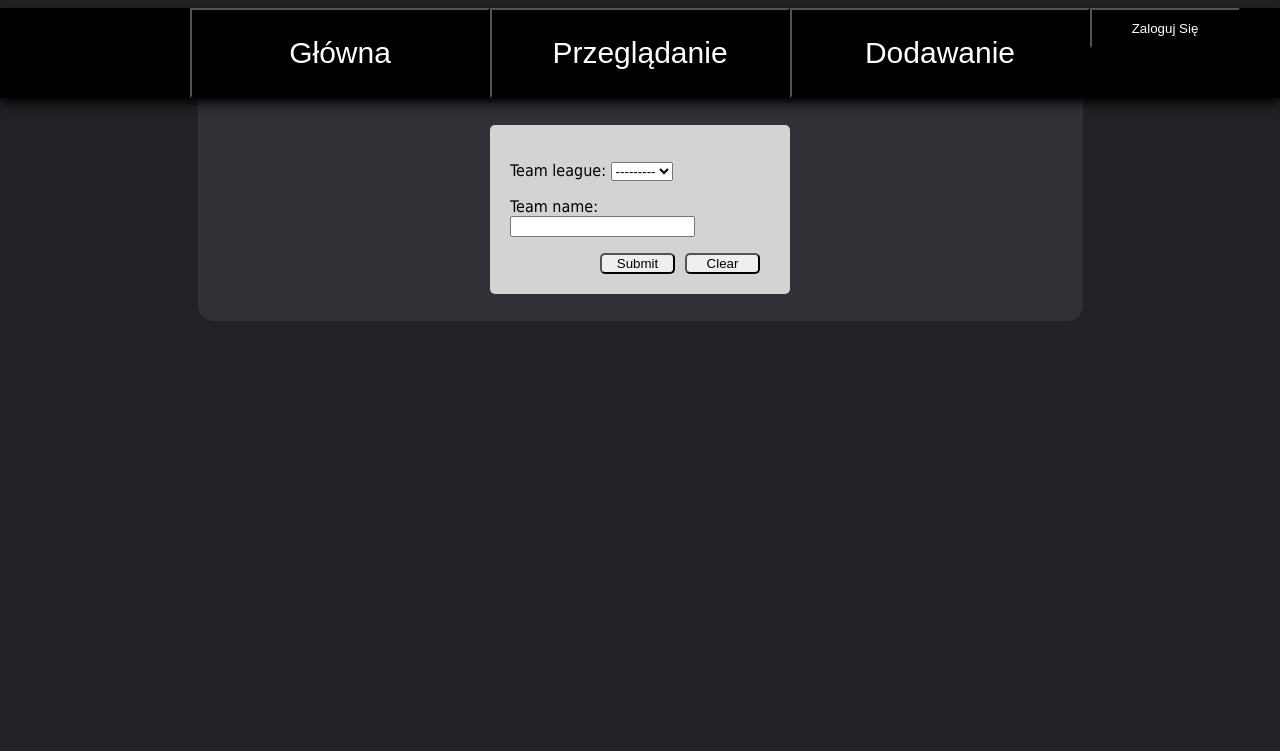
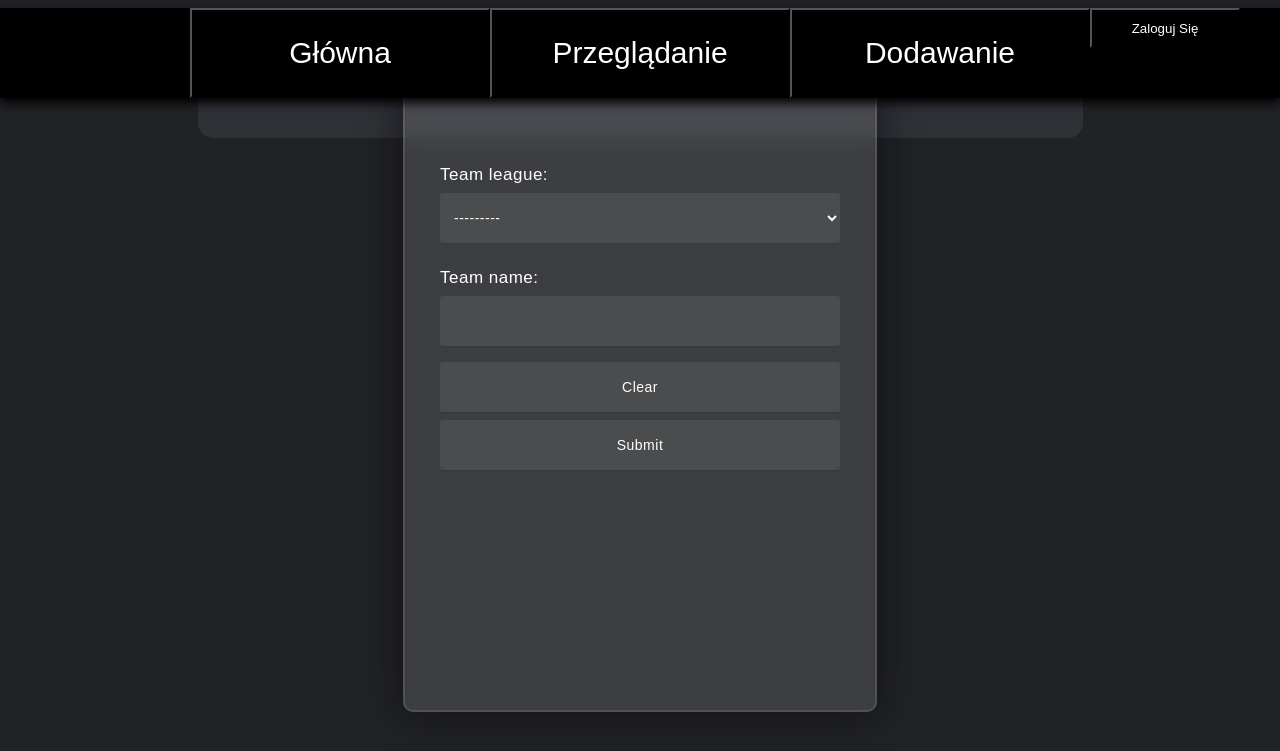
Before and after one commit to dzikus13/league, a Django app: page /add_team in a window 1280 px wide. Shown: the top 751 px of the page. Run offline with Django 4.2, Linux system fonts and the light colour scheme; data that the repository does not hold is empty.

Commit message:
Making The Forms Works

```diff
--- a/league/manager/static/css/style13.css
+++ b/league/manager/static/css/style14.css
@@ -87,25 +87,6 @@ html, body
 	margin:auto;
 }
 
-.form_box
-{
-	overflow:auto;
-	width:260px;
-	min-height:100px;
-	background-color:#d3d3d3;
-	text-align:left;
-	padding-top:20px;
-	padding-bottom:20px;
-	margin:auto;
-	margin-top:7px;
-	margin-bottom:7px;
-	color:black;
-	position:relative;
-	border-radius:5px;
-	padding-left:20px;
-	padding-right:20px;
-}
-
 ::-webkit-scrollbar
 {
     width:10px;
@@ -113,7 +94,7 @@ html, body
 
 ::-webkit-scrollbar-track
 {
-    background:black;
+    background:#2a2a2a;
 }
 
 ::-webkit-scrollbar-thumb
@@ -123,7 +104,7 @@ html, body
 
 ::-webkit-scrollbar-thumb:hover
 {
-    background: #90ee90;
+    background: #656565;
 }
 
 a
@@ -250,86 +231,103 @@ table, tr, th, td
 }
 
 /* ADD FORMS */
-
-select:focus{
-    box-shadow: 0 0 10px 100px #fff inset;
-    border-color: #90ee90;
-   	border-radius:15px;
-   	border-width:2px;
-    outline:none;
+@keyframes form_clear_button {
+  from {background-color: rgba(255,255,255,0.07);}
+  to {background-color: #db544b;color:black;}
+}
+@keyframes form_submit_button {
+  from {background-color: rgba(255,255,255,0.07);}
+  to {background-color: #90ee90;color:black;}
+}
+.form_box
+{
+    height: 520px;
+    width: 400px;
+    background-color: rgba(255,255,255,0.13);
+    position: absolute;
+    transform: translate(-50%,-50%);
+    top: 50%;
+    left: 50%;
+    border-radius: 10px;
+    backdrop-filter: blur(10px);
+    border: 2px solid rgba(255,255,255,0.1);
+    box-shadow: 0 0 40px rgba(8,7,16,0.6);
+    padding: 50px 35px;
+    overflow:auto;
 }
 
-.button_form_submit
+.form_box *
 {
-    text-align:center;
-    WIDTH:75px;
-    cursor:pointer;
-    margin-right:10px;
-    float:right;
-    border-radius:5px;
+    font-family: 'Poppins',sans-serif;
+    color: #ffffff;
+    letter-spacing: 0.5px;
+    outline: none;
+    border: none;
+    -webkit-font-smoothing: antialiased;
+    -moz-osx-font-smoothing: grayscale;
+}
+
+.form_box h3
+{
+    font-size: 50px;
+    font-weight: 500;
+    line-height: 42px;
+    text-align: center;
+}
+
+.form_box label{
+    display: block;
+    font-size: 17px;
+    font-weight: 500;
+    text-align:left;
+    margin-top:25px;
+}
+
+.form_box input, select{
+    display: block;
+    height: 50px;
+    width: 100%;
+    background-color: rgba(255,255,255,0.07);
+    border-radius: 3px;
+    padding: 0 10px;
+    font-size: 14px;
+    font-weight: 300;
+    margin-top:8px;
+}
+
+.form_box button{
+    margin-top: 50px;
+    width: 100%;
+    background-color: #ffffff;
+    color: #080710;
+    padding: 15px 0;
+    font-size: 18px;
+    font-weight: 600;
+    border-radius: 5px;
+    cursor: pointer;
+}
+
+.form_box input, select, button{
+box-shadow: rgba(0, 0, 0, 0.1) 0px 1px 2px 0px;
 }
 
 .button_form_submit:hover
 {
-    background-color:#90ee90;
-    color:black;
     cursor:pointer;
-}
-
-.button_form_clear
-{
-    text-align:center;
-    WIDTH:75px;
-    cursor:pointer;
-    margin-right:10px;
-    float:right;
-    border-radius:5px;
+    animation-name: form_submit_button;
+    animation-duration: 0.5s;
 }
 
 .button_form_clear:hover
 {
-    background-color:#db544b;
-    color:black;
     cursor:pointer;
+    animation-name: form_clear_button;
+    animation-duration: 0.5s;
 }
 
-.form_input
-{
-	float:left;
-	height:35px;
-	width:260px;
-	border-radius:15px;
-	text-align:center;
-	outline-offset:0px;
-	outline-color:#90ee90;
-	border-width:10px;
-	border-color:white;
+::placeholder{
+    color: #e5e5e5;
 }
-
-.form_select
-{
-	cursor:pointer;
-	float:left;
-	height:36px;
-	width:260px;
-	border-radius:15px;
-	text-align:center;
-	outline-offset:0px;
-	outline-color:#90ee90;
-	border-width:10px;
-	border-color:white;
-}
-
-.select_option
-{
-    background-color:white;
-}
-
-.select_option:hover
-{
-    background-color:#90ee90;
-}
-
 /* LOGIN AND REGISTER */
 
 #password_checkbox
--- a/league/manager/templates/manager/add_forms.html
+++ b/league/manager/templates/manager/add_forms.html
@@ -1,11 +1,14 @@
 {%extends "manager/base.html"%} {%block content%}
+{%load custom_tags%}
 <table>
     <tr>
         <th>List of all add_forms</th>
     </tr>
+    {% if request.user|group:"Judges" %}
     <tr>
         <td><a class="a_table" href="add_event">Event</a></td>
     </tr>
+    {% endif %}
     <tr>
         <td><a class="a_table" href="add_league">League</a></td>
     </tr>
--- a/league/manager/templates/manager/base.html
+++ b/league/manager/templates/manager/base.html
@@ -4,7 +4,7 @@
 <html>
     <head>
         <title>Manager Lig</title>
-        <link rel="stylesheet" type="text/css" href="{% static 'css/style13.css' %}" />
+        <link rel="stylesheet" type="text/css" href="{% static 'css/style14.css' %}" />
         <meta charset="utf-8">
     </head>
 
```
